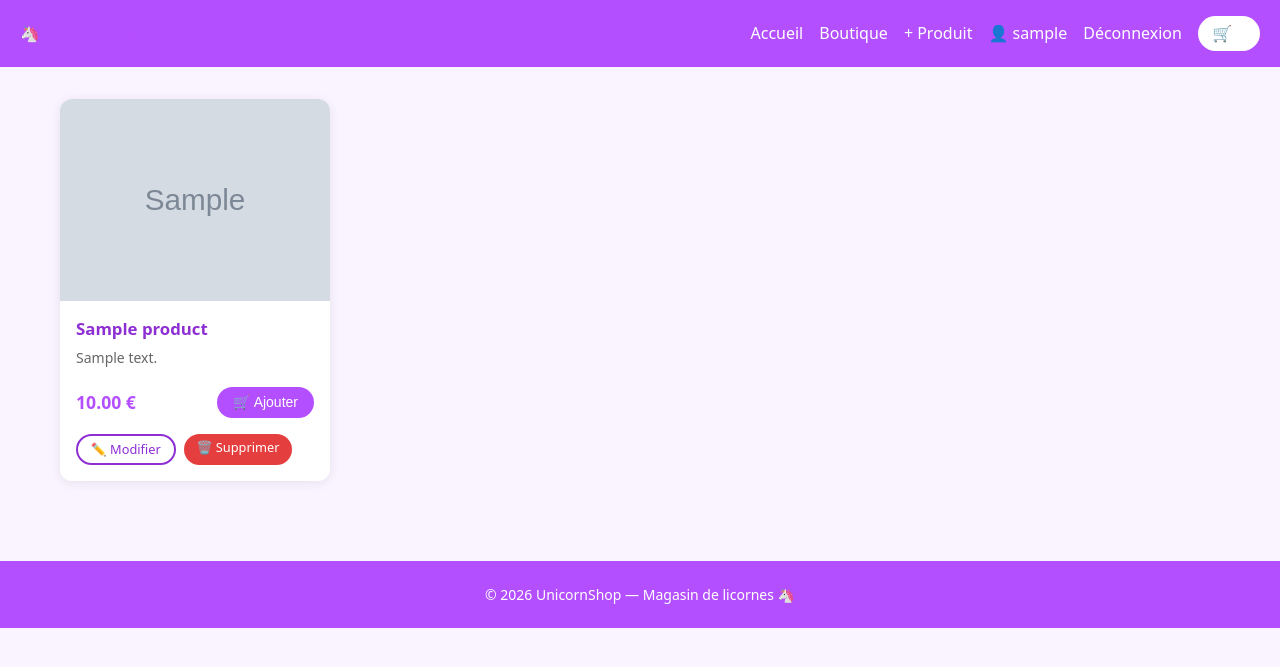
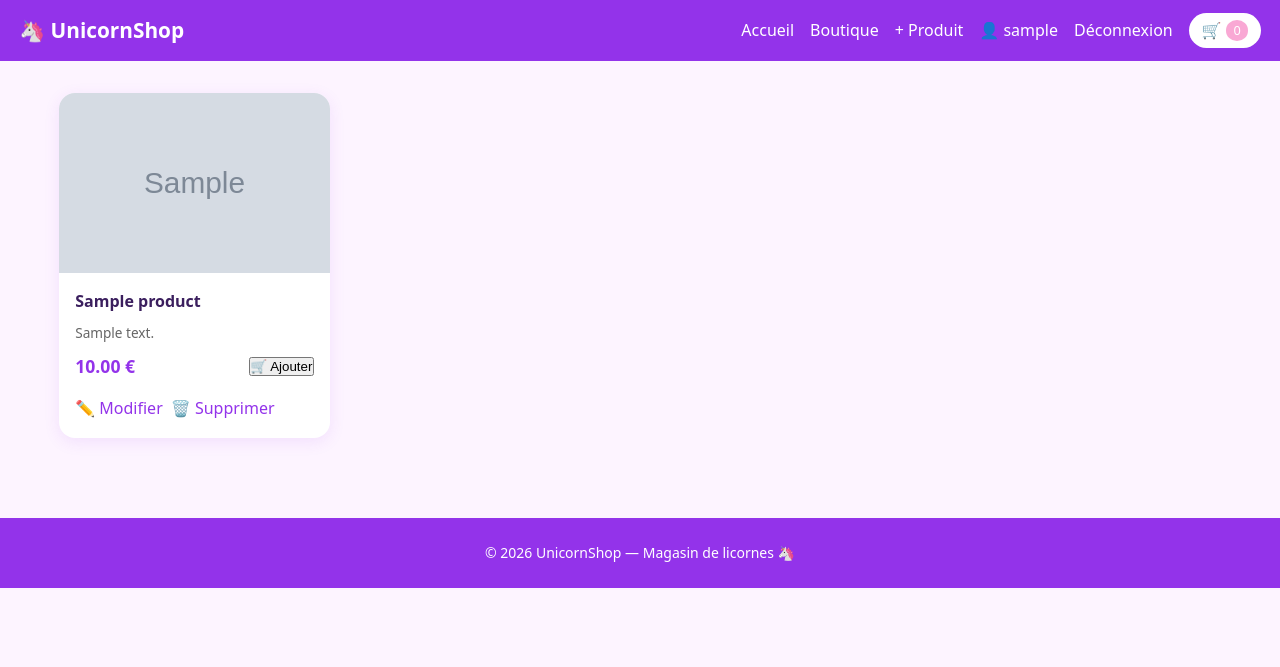
Before and after one commit to Poca23/TP-SITE-ECOMMERCE, a PHP site: template templates/product-card.php in a window 1280 px wide. Shown: the top 667 px of the page. Run offline with PHP 8.4, Linux system fonts and the light colour scheme; the visitor is signed in with stand-in values (Sample User, id 1); the template is opened without the code that fills it: most values are stand-ins (such as "Sample title", 1, 10 or a date in 2020); grey boxes marked "Sample" are stand-in pictures.

Commit message:
update assets/css/ + add assets/css/card.css         assets/css/cart.css         assets/css/footer.css         assets/css/form.css         assets/css/home.css         assets/css/navbar.css         assets/css/toast.css

```diff
--- /dev/null
+++ b/assets/css/card.css
@@ -0,0 +1,98 @@
+/* ── Product Grid ── */
+.product-grid {
+  display: flex;
+  flex-wrap: wrap;
+  gap: var(--gap);
+  justify-content: center;
+}
+
+/* ── Card ── */
+.card {
+  background: var(--card-bg);
+  border-radius: var(--radius);
+  box-shadow: var(--shadow);
+  overflow: hidden;
+  display: flex;
+  flex-direction: column;
+  width: 100%;
+  transition:
+    transform 0.2s,
+    box-shadow 0.2s;
+}
+.card:hover {
+  transform: translateY(-4px);
+  box-shadow: 0 8px 24px rgba(0, 0, 0, 0.12);
+}
+.card__img {
+  width: 100%;
+  height: 180px;
+  object-fit: cover;
+}
+.card__body {
+  padding: 1rem;
+  display: flex;
+  flex-direction: column;
+  gap: 0.5rem;
+  flex: 1;
+}
+.card__title {
+  font-size: 1rem;
+  font-weight: 700;
+}
+.card__desc {
+  font-size: 0.85rem;
+  color: #666;
+  flex: 1;
+}
+.card__footer {
+  display: flex;
+  align-items: center;
+  justify-content: space-between;
+  gap: 0.5rem;
+  flex-wrap: wrap;
+}
+.card__price {
+  font-weight: 800;
+  color: var(--primary-d);
+  font-size: 1.1rem;
+}
+.card__admin {
+  display: flex;
+  gap: 0.5rem;
+  margin-top: 0.5rem;
+}
+
+@media (min-width: 480px) {
+  .card {
+    width: calc(50% - var(--gap));
+  }
+}
+@media (min-width: 768px) {
+  .card {
+    width: calc(33.33% - var(--gap));
+  }
+}
+@media (min-width: 1024px) {
+  .card {
+    width: calc(25% - var(--gap));
+  }
+}
+
+/* ── Pagination ── */
+.pagination {
+  display: flex;
+  justify-content: center;
+  gap: 0.5rem;
+  margin-top: 2rem;
+}
+.page-btn {
+  padding: 0.4rem 0.85rem;
+  border-radius: 0.5rem;
+  background: #e9d5ff;
+  color: var(--primary-d);
+  font-weight: 600;
+}
+.page-btn.active {
+  background: var(--primary-d);
+  color: #fff;
+}
--- /dev/null
+++ b/assets/css/footer.css
@@ -0,0 +1,9 @@
+/* ── Footer ── */
+.footer {
+  text-align: center;
+  padding: 1.5rem var(--gap);
+  background: var(--primary-d);
+  color: #fff;
+  margin-top: 3rem;
+  font-size: 0.875rem;
+}
--- /dev/null
+++ b/assets/css/home.css
@@ -0,0 +1,14 @@
+/* ── Hero ── */
+.hero {
+  text-align: center;
+  padding: 3rem 1rem;
+}
+.hero h1 {
+  font-size: clamp(1.8rem, 5vw, 2.8rem);
+  color: var(--primary-d);
+  margin-bottom: 0.8rem;
+}
+.hero p {
+  font-size: 1.1rem;
+  margin-bottom: 1.5rem;
+}
--- /dev/null
+++ b/assets/css/navbar.css
@@ -0,0 +1,69 @@
+/* ── Navbar ── */
+.navbar {
+  display: flex;
+  align-items: center;
+  gap: 1rem;
+  flex-wrap: wrap;
+  padding: 0.8rem var(--gap);
+  background: var(--primary-d);
+  position: sticky;
+  top: 0;
+  z-index: 100;
+}
+.navbar__brand {
+  font-size: 1.3rem;
+  font-weight: 800;
+  color: #fff;
+}
+.navbar__links {
+  display: flex;
+  align-items: center;
+  gap: 1rem;
+  flex-wrap: wrap;
+  margin-left: auto;
+}
+.navbar__links a {
+  color: #fff;
+  font-weight: 500;
+}
+.navbar__links a:hover {
+  text-decoration: underline;
+}
+.navbar__cart {
+  display: flex;
+  align-items: center;
+  gap: 0.3rem;
+  background: #fff;
+  color: var(--primary-d);
+  border-radius: 2rem;
+  padding: 0.3rem 0.8rem;
+  font-weight: 700;
+}
+.cart-count {
+  background: var(--accent);
+  border-radius: 50%;
+  padding: 0 0.45rem;
+  font-size: 0.8rem;
+}
+.nav-burger {
+  display: none;
+  font-size: 1.5rem;
+  cursor: pointer;
+  color: #fff;
+  margin-left: auto;
+}
+
+@media (max-width: 600px) {
+  .nav-burger {
+    display: block;
+  }
+  .navbar__links {
+    display: none;
+    width: 100%;
+    flex-direction: column;
+    align-items: flex-start;
+  }
+  .nav-toggle:checked ~ .navbar__links {
+    display: flex;
+  }
+}
--- a/assets/css/style.css
+++ b/assets/css/style.css
@@ -1,159 +1,106 @@
-/* ── Reset & base ── */
-*, *::before, *::after { box-sizing: border-box; margin: 0; padding: 0; }
+@import "navbar.css";
+@import "footer.css";
+@import "home.css";
+@import "card.css";
+@import "form.css";
+@import "cart.css";
+@import "toast.css";
 
+/* ── Variables ── */
 :root {
-  --primary:   #b44fff;
-  --primary-d: #8e2fd4;
-  --danger:    #e53e3e;
-  --success:   #38a169;
-  --warning:   #d69e2e;
-  --bg:        #f9f4ff;
-  --card-bg:   #ffffff;
-  --text:      #333;
-  --muted:     #666;
-  --radius:    0.75rem;
-  --shadow:    0 2px 12px rgba(0,0,0,.08);
-  --gap:       1.25rem;
+  --primary: #c084fc;
+  --primary-d: #9333ea;
+  --accent: #f9a8d4;
+  --bg: #fdf4ff;
+  --card-bg: #ffffff;
+  --text: #3b1f5e;
+  --danger: #e53e3e;
+  --success: #38a169;
+  --radius: 1rem;
+  --gap: 1.2rem;
+  --shadow: 0 4px 16px rgba(147, 51, 234, 0.1);
 }
 
-body { font-family: system-ui, sans-serif; background: var(--bg); color: var(--text); }
-a    { color: var(--primary); }
-
-/* ── Navbar ── */
-.navbar {
-  display: flex; align-items: center; justify-content: space-between;
-  flex-wrap: wrap; gap: .75rem;
-  padding: 1rem var(--gap);
-  background: var(--primary); color: #fff;
-  position: sticky; top: 0; z-index: 100;
+/* ── Reset ── */
+*,
+*::before,
+*::after {
+  box-sizing: border-box;
+  margin: 0;
+  padding: 0;
 }
-.navbar__brand-link { display: flex; align-items: center; gap: .5rem; color: #fff; text-decoration: none; }
-.navbar__logo { font-size: 1.6rem; }
-.navbar__name { font-size: 1.3rem; font-weight: 700; }
-.navbar__links { display: flex; align-items: center; gap: 1rem; flex-wrap: wrap; }
-.navbar__links a { color: #fff; text-decoration: none; font-weight: 500; }
-.navbar__links a:hover { text-decoration: underline; }
-.navbar__user { color: #ffe; font-size: .9rem; }
-
-/* burger (mobile) */
-.nav-toggle { display: none; }
-.nav-burger  { display: none; cursor: pointer; font-size: 1.6rem; color: #fff; user-select: none; }
-
-@media (max-width: 600px) {
-  .nav-burger { display: block; }
-  .navbar__links {
-    display: none; flex-direction: column; align-items: flex-start;
-    width: 100%; padding: .5rem 0;
-  }
-  .nav-toggle:checked ~ .navbar__links { display: flex; }
+body {
+  font-family: system-ui, sans-serif;
+  background: var(--bg);
+  color: var(--text);
+  line-height: 1.6;
+}
+a {
+  color: var(--primary-d);
+  text-decoration: none;
+}
+a:hover {
+  text-decoration: underline;
+}
+img {
+  max-width: 100%;
+  display: block;
 }
 
-/* cart button */
-.navbar__cart {
-  background: #fff; color: var(--primary);
-  border: none; border-radius: 2rem; padding: .4rem .9rem;
-  font-size: 1rem; font-weight: 700; cursor: pointer; transition: transform .15s;
+/* ── Layout ── */
+.container {
+  max-width: 1200px;
+  margin: 0 auto;
+  padding: 2rem var(--gap);
 }
-.navbar__cart:hover { transform: scale(1.08); }
-
-/* ── Layout ── */
-.container { max-width: 1200px; margin: 0 auto; padding: 2rem var(--gap); }
-.page-title { text-align: center; font-size: clamp(1.4rem,4vw,2rem); margin-bottom: 2rem; color: var(--primary-d); }
-
-/* ── Product grid ── */
-.product-grid { display: flex; flex-wrap: wrap; gap: var(--gap); justify-content: center; }
-
-/* ── Card ── */
-.card {
-  background: var(--card-bg); border-radius: var(--radius); box-shadow: var(--shadow);
-  overflow: hidden; display: flex; flex-direction: column;
-  width: 100%; transition: transform .2s, box-shadow .2s;
+.page-title {
+  text-align: center;
+  font-size: clamp(1.4rem, 4vw, 2rem);
+  margin-bottom: 2rem;
+  color: var(--primary-d);
 }
-.card:hover { transform: translateY(-4px); box-shadow: 0 8px 24px rgba(0,0,0,.12); }
-
-@media (min-width: 480px) { .card { width: calc(50% - var(--gap)); } }
-@media (min-width: 768px) { .card { width: calc(33.33% - var(--gap)); } }
-@media (min-width: 1100px){ .card { width: calc(25% - var(--gap)); } }
-
-.card__img  { width: 100%; aspect-ratio: 4/3; object-fit: cover; }
-.card__body { display: flex; flex-direction: column; gap: .5rem; padding: 1rem; flex: 1; }
-.card__title { font-size: 1.05rem; font-weight: 700; color: var(--primary-d); }
-.card__desc  { font-size: .875rem; color: var(--muted); flex: 1; }
-.card__footer { display: flex; align-items: center; justify-content: space-between; margin-top: auto; padding-top: .75rem; }
-.card__price  { font-size: 1.1rem; font-weight: 700; color: var(--primary); }
-.card__admin  { display: flex; gap: .5rem; margin-top: .5rem; }
-
-/* ── Buttons ── */
-.btn-cart {
-  background: var(--primary); color: #fff; border: none; border-radius: 2rem;
-  padding: .45rem 1rem; font-size: .875rem; cursor: pointer; transition: background .15s, transform .15s;
+.text-center {
+  text-align: center;
 }
-.btn-cart:hover  { background: var(--primary-d); transform: scale(1.05); }
-.btn-cart:active { transform: scale(.97); }
-
-.btn-edit {
-  background: #fff; color: var(--primary-d); border: 2px solid var(--primary-d);
-  border-radius: 2rem; padding: .3rem .8rem; font-size: .8rem; text-decoration: none; transition: background .15s;
-}
-.btn-edit:hover { background: var(--primary-d); color: #fff; }
-
-.btn-delete {
-  background: var(--danger); color: #fff; border: none; border-radius: 2rem;
-  padding: .3rem .8rem; font-size: .8rem; text-decoration: none; cursor: pointer; transition: opacity .15s;
-}
-.btn-delete:hover { opacity: .85; }
-
-.btn-admin {
-  background: #fff; color: var(--primary); border-radius: 2rem;
-  padding: .3rem .9rem; font-weight: 700; text-decoration: none;
+.form-wrapper {
+  max-width: 480px;
+  margin: 0 auto;
 }
 
-.btn-primary {
-  background: var(--primary); color: #fff; border: none; border-radius: var(--radius);
-  padding: .65rem 1.5rem; font-size: 1rem; cursor: pointer; transition: background .15s;
+/* ── Boutons ── */
+.btn {
+  display: inline-block;
+  padding: 0.5rem 1.1rem;
+  border-radius: var(--radius);
+  border: none;
+  cursor: pointer;
+  font-size: 0.95rem;
+  font-weight: 600;
+  transition:
+    opacity 0.15s,
+    transform 0.15s;
 }
-.btn-primary:hover { background: var(--primary-d); }
-
-.btn-secondary {
-  background: #eee; color: var(--text); border: none; border-radius: var(--radius);
-  padding: .65rem 1.5rem; font-size: 1rem; text-decoration: none; cursor: pointer;
+.btn:hover {
+  opacity: 0.88;
+  transform: translateY(-1px);
 }
-.btn-secondary:hover { background: #ddd; }
-
-/* ── Pagination ── */
-.pagination { display: flex; justify-content: center; gap: .5rem; margin-top: 2.5rem; flex-wrap: wrap; }
-.page-btn {
-  display: inline-flex; align-items: center; justify-content: center;
-  width: 2.4rem; height: 2.4rem; border-radius: 50%;
-  background: #fff; color: var(--primary); border: 2px solid var(--primary);
-  text-decoration: none; font-weight: 700; transition: background .15s, color .15s;
+.btn--primary {
+  background: var(--primary-d);
+  color: #fff;
 }
-.page-btn:hover, .page-btn.active { background: var(--primary); color: #fff; }
-
-/* ── Forms ── */
-.form-wrapper { max-width: 520px; margin: 0 auto; }
-
-.form { display: flex; flex-direction: column; gap: 1.1rem; }
-
-.form__group { display: flex; flex-direction: column; gap: .35rem; }
-.form__group label { font-weight: 600; font-size: .9rem; }
-.form__group input,
-.form__group textarea,
-.form__group select {
-  padding: .6rem .85rem; border: 2px solid #ddd; border-radius: var(--radius);
-  font-size: 1rem; transition: border-color .15s; width: 100%;
+.btn--secondary {
+  background: #e9d5ff;
+  color: var(--primary-d);
 }
-.form__group input:focus,
-.form__group textarea:focus { outline: none; border-color: var(--primary); }
-
-.form__actions { display: flex; gap: 1rem; flex-wrap: wrap; margin-top: .5rem; }
-.form__link    { margin-top: 1rem; font-size: .9rem; text-align: center; }
-
-/* ── Alerts ── */
-.alert { padding: .85rem 1rem; border-radius: var(--radius); margin-bottom: 1rem; font-weight: 500; }
-.alert--error   { background: #fff5f5; color: var(--danger);  border: 1px solid #ffc5c5; }
-.alert--success { background: #f0fff4; color: var(--success); border: 1px solid #9ae6b4; }
-.alert--warning { background: #fffff0; color: var(--warning); border: 1px solid #faf089; }
-
-/* ── Footer ── */
-.footer { text-align: center; padding: 1.5rem var(--gap); background: var(--primary); color: #fff; font-size: .875rem; margin-top: 3rem; }
+.btn--danger {
+  background: var(--danger);
+  color: #fff;
+}
+.btn--sm {
+  padding: 0.3rem 0.7rem;
+  font-size: 0.8rem;
+}
+.btn--lg {
+  padding: 0.75rem 2rem;
+  font-size: 1.1rem;
+}
```
Also changed, not shown: assets/css/cart.css (added, +44 -0 lines), assets/css/form.css (added, +57 -0 lines), assets/css/toast.css (added, +38 -0 lines).
